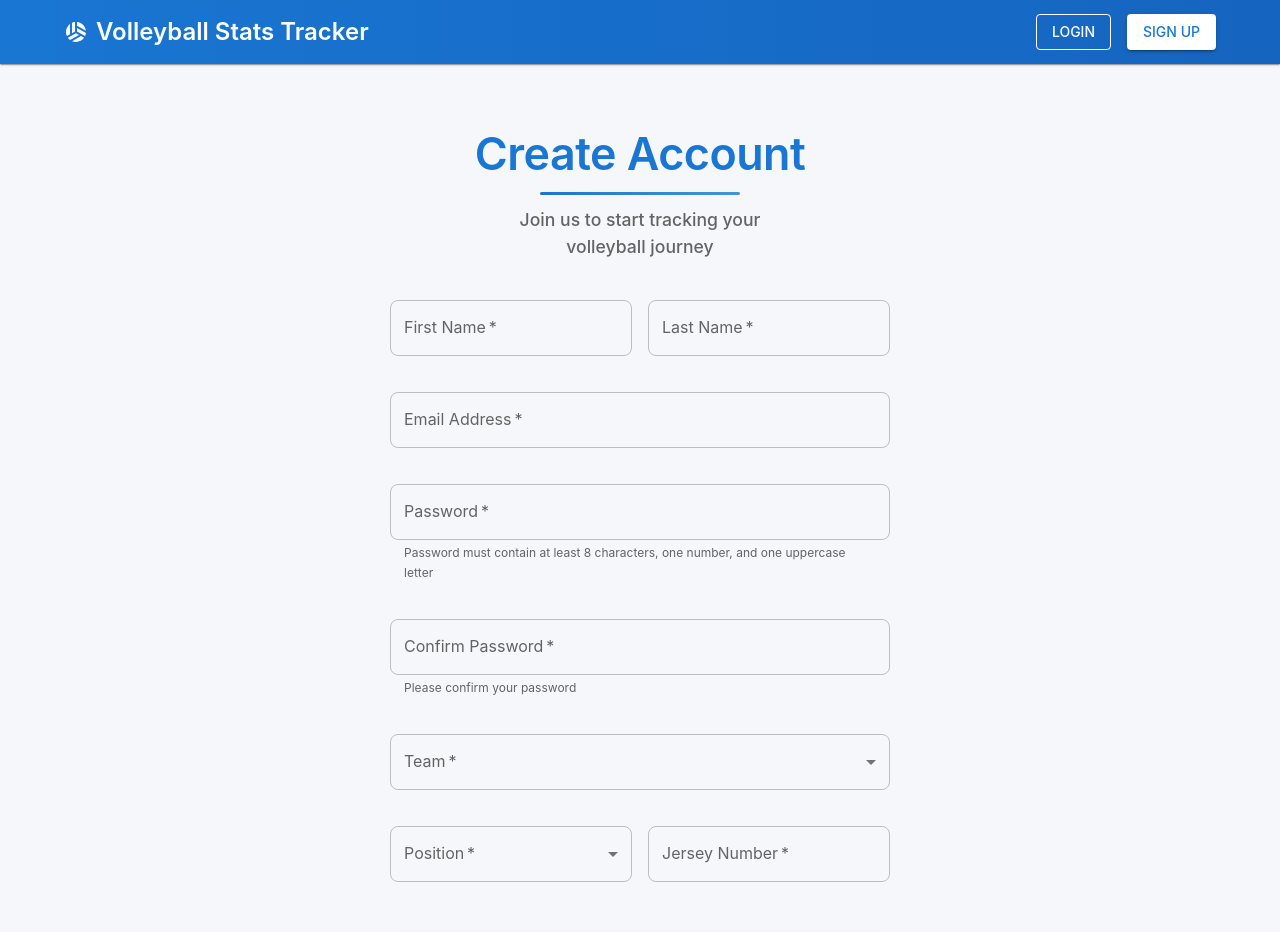
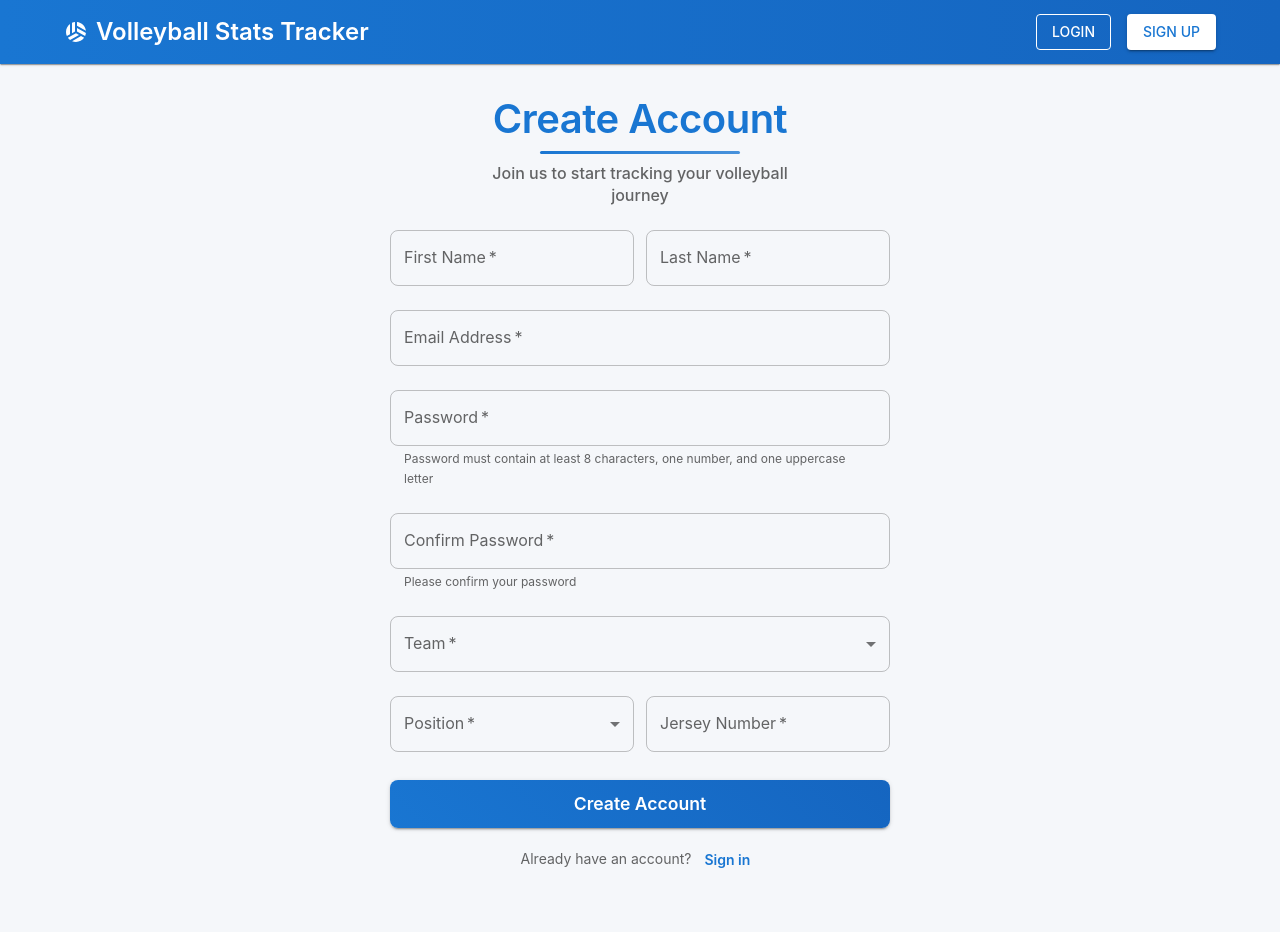
Before and after one commit to OriLevit-Projects/volleyStats0.4, a React (Create React App) app in the folder frontend/: page /signup in a window 1280 px wide. Shown: the top 932 px of the page. After the commit the page ends 905 px from the top, so only its background shows below. Built offline with nearby package versions, Linux system fonts and the light colour scheme.

Commit message:
change signup styling

```diff
--- a/frontend/src/App.js
+++ b/frontend/src/App.js
@@ -55,14 +55,20 @@ function NavBar() {
             display: 'flex',
             justifyContent: 'space-between',
             alignItems: 'center',
-            width: '100%'
+            width: '100%',
+            userSelect: 'none'
           }}>
             <Box
               sx={{
                 display: 'flex',
                 alignItems: 'center',
                 gap: 1,
-                cursor: 'pointer'
+                cursor: 'pointer',
+                '&:hover': {
+                  '& .MuiTypography-root': {
+                    color: 'rgba(255, 255, 255, 0.9)'
+                  }
+                }
               }}
               onClick={() => navigate('/')}
             >
--- a/frontend/src/components/SignupForm.js
+++ b/frontend/src/components/SignupForm.js
@@ -131,8 +131,8 @@ function SignupForm() {
     <Container maxWidth="sm">
       <Box
         sx={{
-          mt: 8,
-          mb: 8,
+          mt: 4,
+          mb: 4,
           display: 'flex',
           flexDirection: 'column',
           alignItems: 'center',
@@ -147,8 +147,8 @@ function SignupForm() {
           component="h1"
           sx={{
             fontWeight: 600,
-            mb: 1.5,
-            fontSize: { xs: '2.2rem', sm: '2.8rem' },
+            mb: 1,
+            fontSize: { xs: '2rem', sm: '2.5rem' },
             color: theme.palette.primary.main,
             letterSpacing: '-0.5px',
             textAlign: 'center',
@@ -160,7 +160,7 @@ function SignupForm() {
               height: '3px',
               background: `linear-gradient(90deg, ${theme.palette.primary.main}, ${theme.palette.primary.light})`,
               borderRadius: '2px',
-              margin: '12px auto 0',
+              margin: '8px auto 0',
             }
           }}
         >
@@ -170,11 +170,11 @@ function SignupForm() {
           variant="subtitle1"
           sx={{
             color: 'text.secondary',
-            fontSize: '1.1rem',
-            mb: 5,
+            fontSize: '1rem',
+            mb: 3,
             textAlign: 'center',
             maxWidth: '300px',
-            lineHeight: 1.5,
+            lineHeight: 1.4,
             fontWeight: 500
           }}
         >
@@ -184,13 +184,12 @@ function SignupForm() {
         <Box
           component="form"
           noValidate
-          onSubmit={handleSubmit}
           sx={{
             width: '100%',
-            '& .MuiTextField-root': { mb: 2.5 },
+            '& .MuiTextField-root': { mb: 1.5 },
           }}
         >
-          <Grid container spacing={2}>
+          <Grid container spacing={1.5}>
             <Grid item xs={12} sm={6}>
               <TextField
                 required
@@ -386,9 +385,9 @@ function SignupForm() {
             variant="contained"
             size="large"
             sx={{
-              mt: 4,
-              mb: 2,
-              height: 56,
+              mt: 2,
+              mb: 1.5,
+              height: 48,
               borderRadius: 2,
               textTransform: 'none',
               fontSize: '1.1rem',
@@ -406,12 +405,13 @@ function SignupForm() {
             variant="body2"
             color="text.secondary"
             align="center"
-            sx={{ mt: 2 }}
+            sx={{ mt: 1 }}
           >
             Already have an account? <Button
               sx={{
                 textTransform: 'none',
                 fontWeight: 600,
+                py: 0,
                 '&:hover': {
                   background: 'transparent',
                   textDecoration: 'underline'
--- a/frontend/src/pages/HomePage.js
+++ b/frontend/src/pages/HomePage.js
@@ -2,7 +2,7 @@ import { Typography, Container, Button, Box, Grid, Paper } from '@mui/material';
 
 function HomePage() {
   return (
-    <Container maxWidth="lg" sx={{ mt: 8, mb: 8 }}>
+    <Container maxWidth="lg" sx={{ mt: 8, mb: 8, userSelect: 'none' }}>
       {/* Hero Section */}
       <Box sx={{ textAlign: 'center', mb: 8 }}>
         <Typography variant="h3" component="h2" sx={{ mb: 2, fontWeight: 'bold' }}>
@@ -36,7 +36,7 @@ function HomePage() {
           }
         ].map((feature, index) => (
           <Grid item xs={12} md={4} key={index}>
-            <Paper elevation={0} sx={{ p: 3, height: '100%', backgroundColor: 'rgba(255, 255, 255, 0.8)' }}>
+            <Paper elevation={0} sx={{ p: 3, height: '100%', backgroundColor: 'rgba(255, 255, 255, 0.8)', cursor: 'default' }}>
               <Typography variant="h6" sx={{ mb: 2, fontWeight: 'bold' }}>
                 {feature.title}
               </Typography>
```
